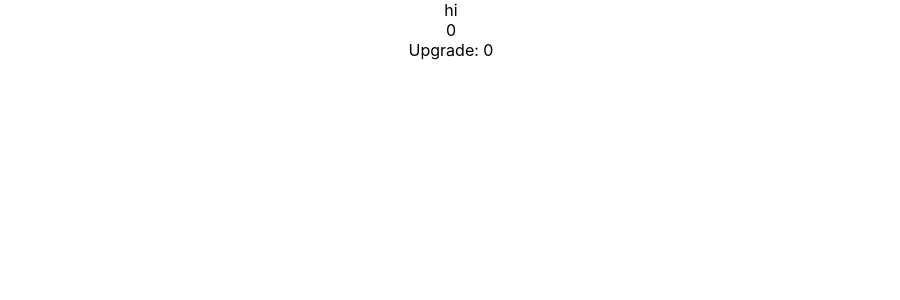
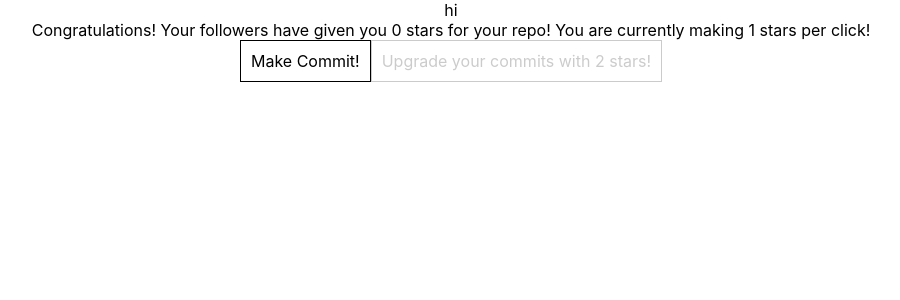
Before and after one commit to razorstorm/IdleHub, a React (Create React App) app: page / in a window 1280 px wide. Shown: the top 300 px of the page, without its empty margins (189-1089 px from the left). Built offline with nearby package versions, Linux system fonts and the light colour scheme.

Commit message:
better scaling i guess

```diff
--- a/src/App.css
+++ b/src/App.css
@@ -36,3 +36,10 @@
         transform: rotate(360deg);
     }
 }
+
+.upgradeButton {
+    border: 1px black solid;
+    padding: 10px;
+    width: auto;
+    display: inline-block;
+}
--- a/src/components/CommitButton.tsx
+++ b/src/components/CommitButton.tsx
@@ -13,17 +13,15 @@ class CommitButton extends React.Component<Props> {
     }
 
     clickHandler() {
-        if (player.canBuyCommitUpgrade()) {
-            player.buyCommitUpgrade();
-            this.props.screen.forceUpdate();
-        }
+        console.log('ASDF');
+        player.makeCommit();
+        this.props.screen.forceUpdate();
     }
 
     render(): ReactNode {
-        const displayOpacity = player.canBuyCommitUpgrade() ? '100%' : '20%';
         return (
-            <section className="upgradeButton" style={{ opacity: displayOpacity }} onClick={this.clickHandler.bind(this)}>
-                Upgrade: {player.getCommitUpgradeCost()}
+            <section className="upgradeButton" onClick={this.clickHandler.bind(this)}>
+                Make Commit!
             </section>
         );
     }
--- a/src/components/ScoreDisplay.tsx
+++ b/src/components/ScoreDisplay.tsx
@@ -1,5 +1,6 @@
 import React, { ReactNode } from 'react';
 import '../App.css';
+import { player } from '../App'
 
 interface Props {
     stars: number
@@ -13,7 +14,9 @@ class ScoreDisplay extends React.Component<Props> {
     render(): ReactNode {
         return (
             <section>
-                {this.props.stars}
+                Congratulations! Your followers have given you {this.props.stars} stars for your repo!
+
+                You are currently making {player.starsPerCommit()} stars per click!
             </section>
         );
     }
--- a/src/components/UpgradeButton.tsx
+++ b/src/components/UpgradeButton.tsx
@@ -12,18 +12,20 @@ class UpgradeButton extends React.Component<Props> {
         super(props);
     }
 
-    // clickHandler() {
-    //     player.commitUpgradeLevel();
-    //     this.props.screen.forceUpdate();
-    // }
+    clickHandler() {
+        if (player.canBuyCommitUpgrade()) {
+            player.buyCommitUpgrade();
+            this.props.screen.forceUpdate();
+        }
+    }
 
     render(): ReactNode {
-        return (<div></div>)
-        // return (
-        //     <section onClick={this.clickHandler.bind(this)}>
-        //         Upgrade: {player.getCommitUpgradeCost()}
-        //     </section>
-        // );
+        const displayOpacity = player.canBuyCommitUpgrade() ? '100%' : '20%';
+        return (
+            <section className="upgradeButton" style={{ opacity: displayOpacity }} onClick={this.clickHandler.bind(this)}>
+                Upgrade your commits with {player.getCommitUpgradeCost()} stars!
+            </section>
+        );
     }
 }
 
--- a/src/logic/GameUtils.tsx
+++ b/src/logic/GameUtils.tsx
@@ -1,9 +1,9 @@
 export class GameUtils {
     static commitUpgradeCostScaling(currLevel: number): number {
-        return 2.2 * currLevel;
+        return Math.ceil(2 ** currLevel);
     }
 
     static commitUpgradeMultiplierScaling(currLevel: number): number {
-        return 2 * currLevel;
+        return Math.ceil(1.4 ** (currLevel - 1));
     }
 }
--- a/src/logic/Player.tsx
+++ b/src/logic/Player.tsx
@@ -9,7 +9,7 @@ class Player {
     constructor() {
         this.stars = 0;
         this.prestigeBonus = 0;
-        this.commitUpgradeLevel = 0;
+        this.commitUpgradeLevel = 1;
     }
 
     loadFromSave(): Player {
@@ -34,16 +34,22 @@ class Player {
         if (this.canBuyCommitUpgrade()) {
             const cost = this.getCommitUpgradeCost();
             this.loseStars(cost);
+            this.commitUpgradeLevel += 1;
         }
     }
 
+    starsPerCommit(): number {
+        return GameUtils.commitUpgradeMultiplierScaling(this.commitUpgradeLevel);
+    }
+
     makeCommit() {
-        const starsToGain = GameUtils.commitUpgradeMultiplierScaling(this.commitUpgradeLevel);
+        const starsToGain = this.starsPerCommit();
         this.gainStars(starsToGain);
+        console.log(starsToGain, this.stars);
     }
 
     gainStars(stars: number) {
-        this.stars = stars;
+        this.stars += stars;
     }
 }
 
```
Lines whose indentation alone changed are shown as unchanged.
